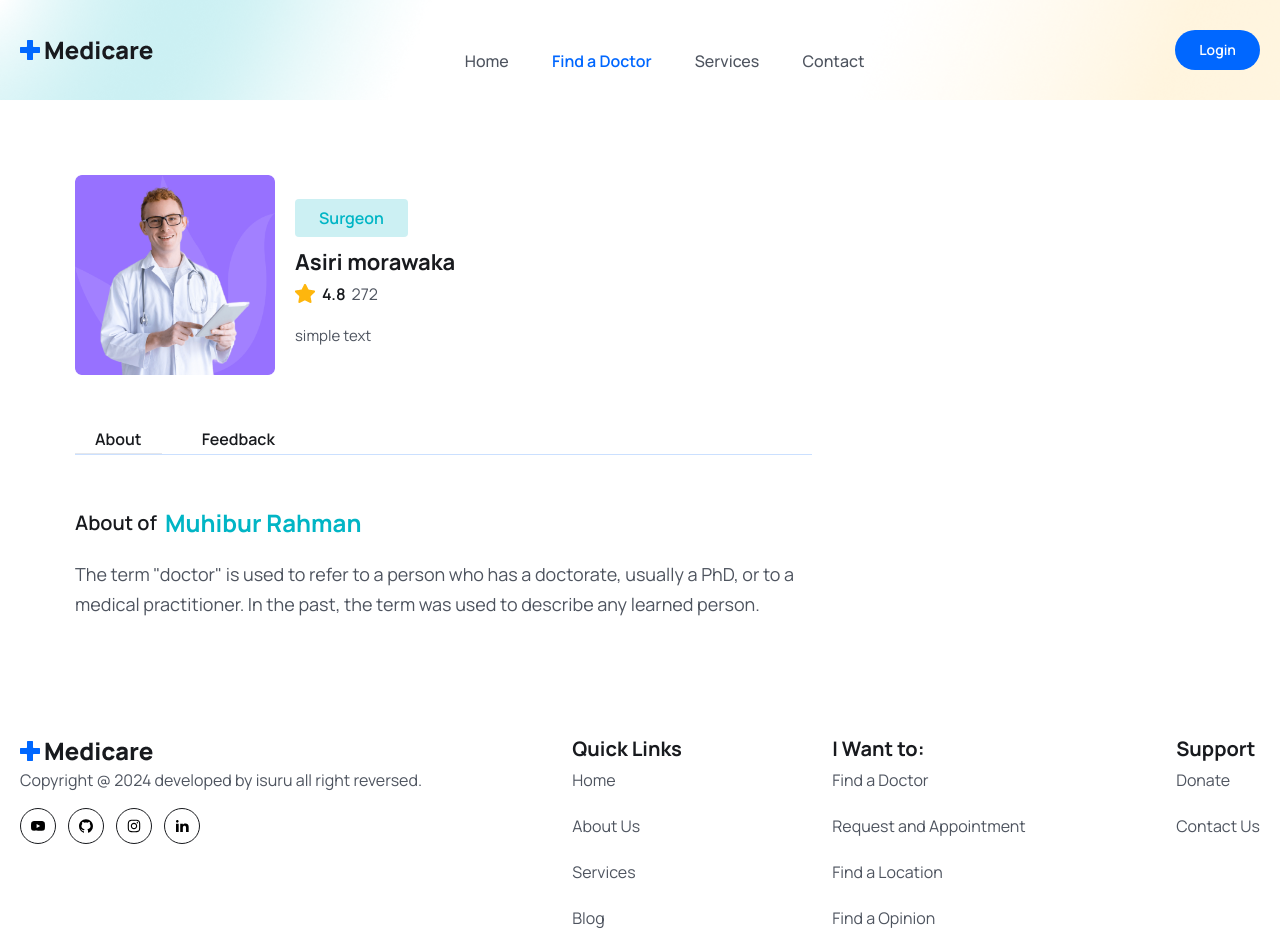
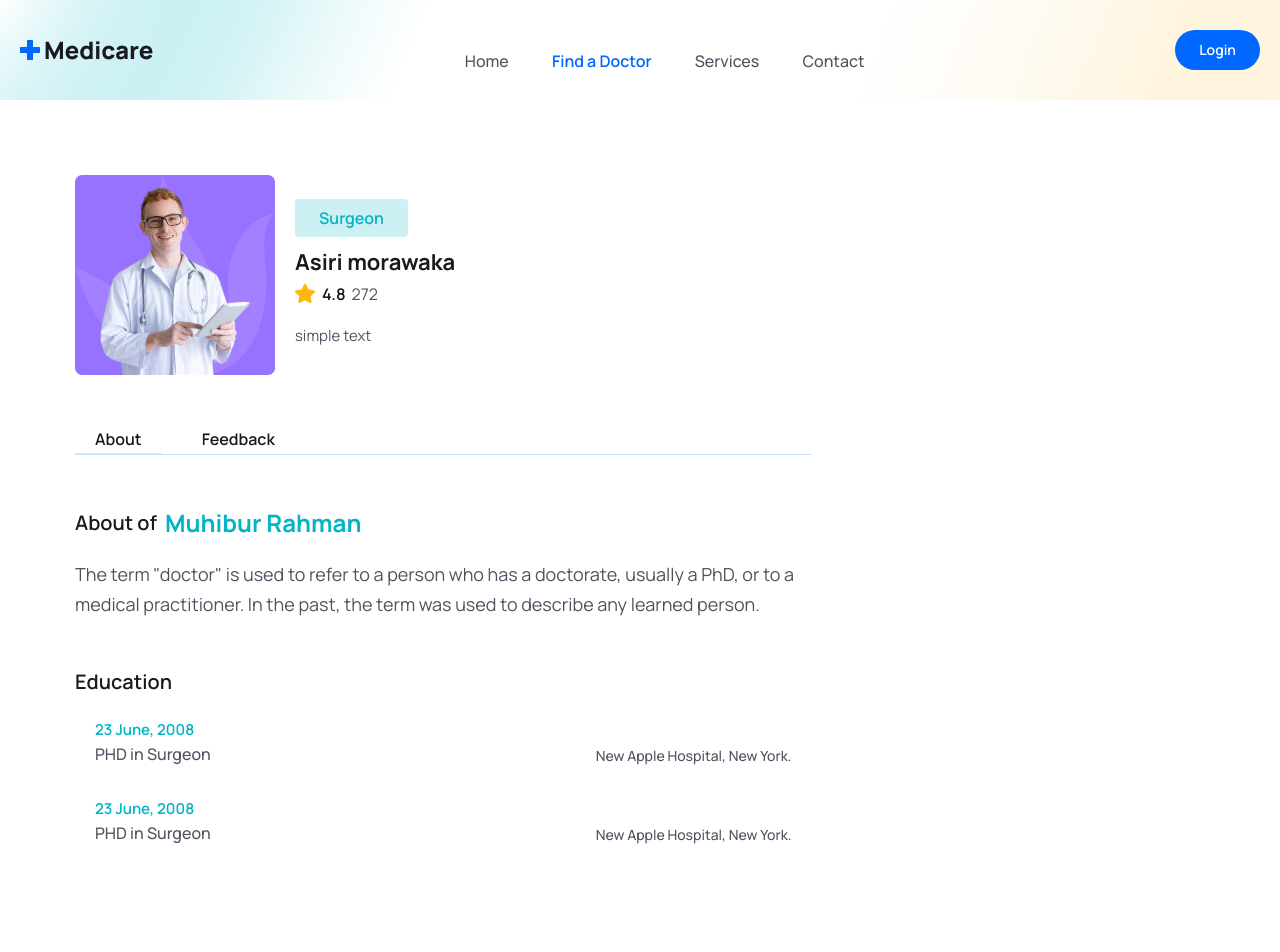
Before and after one commit to Isurulak1/Doctor_apoiment_bookingapp, a React (Vite) app in the folder frontend/: page /doctors/1 in a window 1280 px wide. Shown: the top 952 px of the page. Built offline with nearby package versions, Linux system fonts and the light colour scheme.

Commit message:
Doctor about update

```diff
--- a/frontend/src/pages/Doctors/DoctorsAbout.jsx
+++ b/frontend/src/pages/Doctors/DoctorsAbout.jsx
@@ -13,6 +13,41 @@
         The term "doctor" is used to refer to a person who has a doctorate, usually a PhD, or to a medical practitioner. In the past, the term was used to describe any learned person.
         </p>
       </div>
+
+      <div className='mt-12'>
+        <h3 className='text-[20px] leading-[30px] text-headingColor font-semibold'>
+          Education
+        </h3>
+        <ul className='pt-4 md:p-5'>
+          <li className='flex flex-col sm:flex-row sm:justify-between sm:items-end md:gap-5 mb-[30px]'>
+            <div>
+              <span className='text-irisBlueColor text-[15px] leading-6 font-semibold'>
+                23 June, 2008
+              </span>
+              <p className='text-[16px] leading-6 font-medium text-textColor'>
+                PHD in Surgeon
+              </p>
+            </div>
+            <p className='text-[14px] leading-5 font-medium text-textColor'>
+              New Apple Hospital, New York.
+            </p>
+          </li>
+          <li className='flex flex-col sm:flex-row sm:justify-between sm:items-end md:gap-5 mb-[30px]'>
+            <div>
+              <span className='text-irisBlueColor text-[15px] leading-6 font-semibold'>
+                23 June, 2008
+              </span>
+              <p className='text-[16px] leading-6 font-medium text-textColor'>
+                PHD in Surgeon
+              </p>
+            </div>
+            <p className='text-[14px] leading-5 font-medium text-textColor'>
+              New Apple Hospital, New York.
+            </p>
+          </li>
+        </ul>
+      </div>
+
     </div>
   )
 }
```
Also changed, not shown: frontend/src/utils/FormateDate.js (added).
